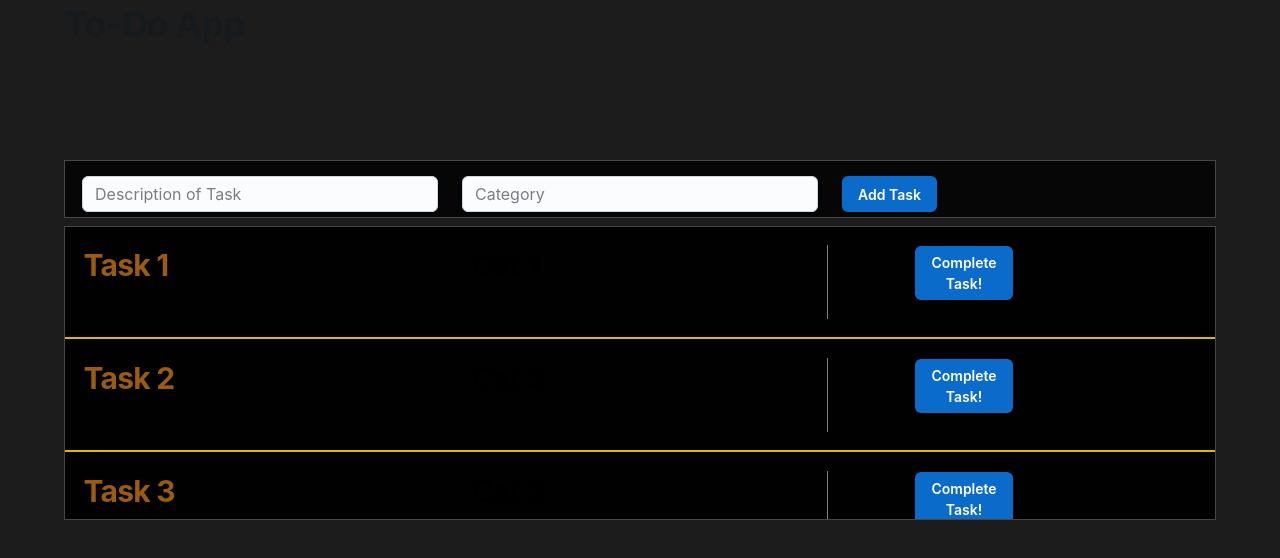
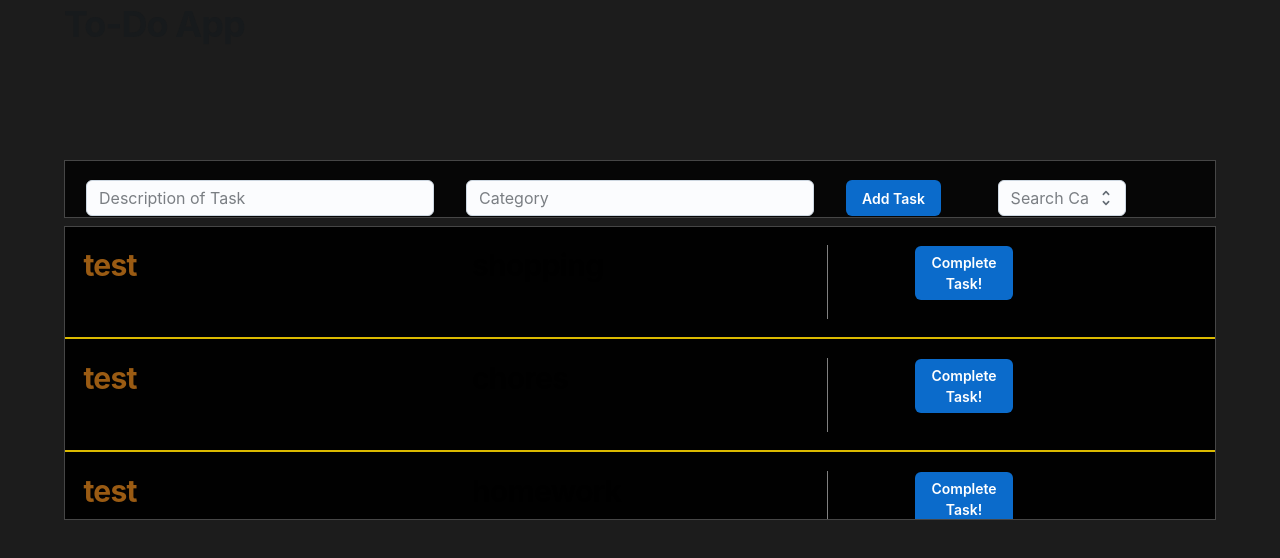
Before and after one commit to nicopasq/todo_client, a React (Create React App) app: page / in a window 1280 px wide. Shown: the top 558 px of the page. Built offline with nearby package versions, Linux system fonts and the light colour scheme; data requests are answered from the project's data file.

Commit message:
Added SearchCategories component to the CreateTask component

```diff
--- a/db.json
+++ b/db.json
@@ -1,52 +1,40 @@
 {
   "tasks": [
     {
-      "id": 1,
-      "description": "Task 1",
-      "category": "Cat 1",
-      "completed": false
+      "description": "test ",
+      "category": "shopping\n",
+      "completed": false,
+      "id": 1
     },
     {
-      "id": 2,
-      "description": "Task 2",
-      "category": "Cat 2",
-      "completed": false
+      "description": "test ",
+      "category": "chores\n\n",
+      "completed": false,
+      "id": 2
     },
     {
-      "id": 3,
-      "description": "Task 3",
-      "category": "Cat 3",
-      "completed": false
+      "description": "test ",
+      "category": "homework",
+      "completed": false,
+      "id": 3
     },
     {
-      "id": 4,
-      "description": "Task 4",
-      "category": "Cat 4",
-      "completed": false
+      "description": "test",
+      "category": "code",
+      "completed": false,
+      "id": 4
     },
     {
-      "id": 5,
-      "description": "Task 5",
-      "category": "Cat 5",
-      "completed": false
+      "description": "test ",
+      "category": "code",
+      "completed": false,
+      "id": 5
     },
     {
-      "description": "Learn Javascript",
-      "category": "Check Me",
+      "description": "test ",
+      "category": "shopping",
       "completed": false,
       "id": 6
-    },
-    {
-      "description": "SEARCH FOR ME",
-      "category": "code",
-      "completed": false,
-      "id": 7
-    },
-    {
-      "description": "OOPS this one was an accident",
-      "category": "DELETE ME",
-      "completed": false,
-      "id": 8
     }
   ]
 }
--- a/src/components/CreateTask.js
+++ b/src/components/CreateTask.js
@@ -1,6 +1,7 @@
 import { Button, Grid, Textarea } from "@mui/joy";
 import React, { useState } from "react";
 import "../styles/createTask.css";
+import SearchCategories from "./SearchCategories";
 
 function CreateTask({addNewTask}) {
     const [newTask, setNewTask] = useState({
@@ -34,7 +35,7 @@ function CreateTask({addNewTask}) {
   return (
     <div id="createTaskBar">
       <form onSubmit={handleSubmit}>
-        <Grid id="gridContainer" container spacing={3} sx={{ flexGrow: 1 }}>
+        <Grid id="gridContainer" container spacing={4} sx={{ flexGrow: 1 }}>
           <Grid xs={4}>
             <Textarea
             className="textInput"
@@ -53,10 +54,13 @@ function CreateTask({addNewTask}) {
             name="category"
             />
           </Grid>
-          <Grid xs={4}>
+          <Grid xs={2}>
             <Button variant="solid" type="submit">
               Add Task
             </Button>
+          </Grid>
+          <Grid xs={2}>
+            <SearchCategories/>
           </Grid>
         </Grid>
       </form>
--- /dev/null
+++ b/src/components/SearchCategories.js
@@ -0,0 +1,12 @@
+import { Option, Select } from "@mui/joy";
+import React from "react";
+
+function SearchCategories(){
+    return (
+        <Select placeholder="Search Categories" sx={{width:"10vw", right:"3vw"}}>
+            <Option>Opt 1</Option>
+        </Select>
+    )
+}
+
+export default SearchCategories;
```
